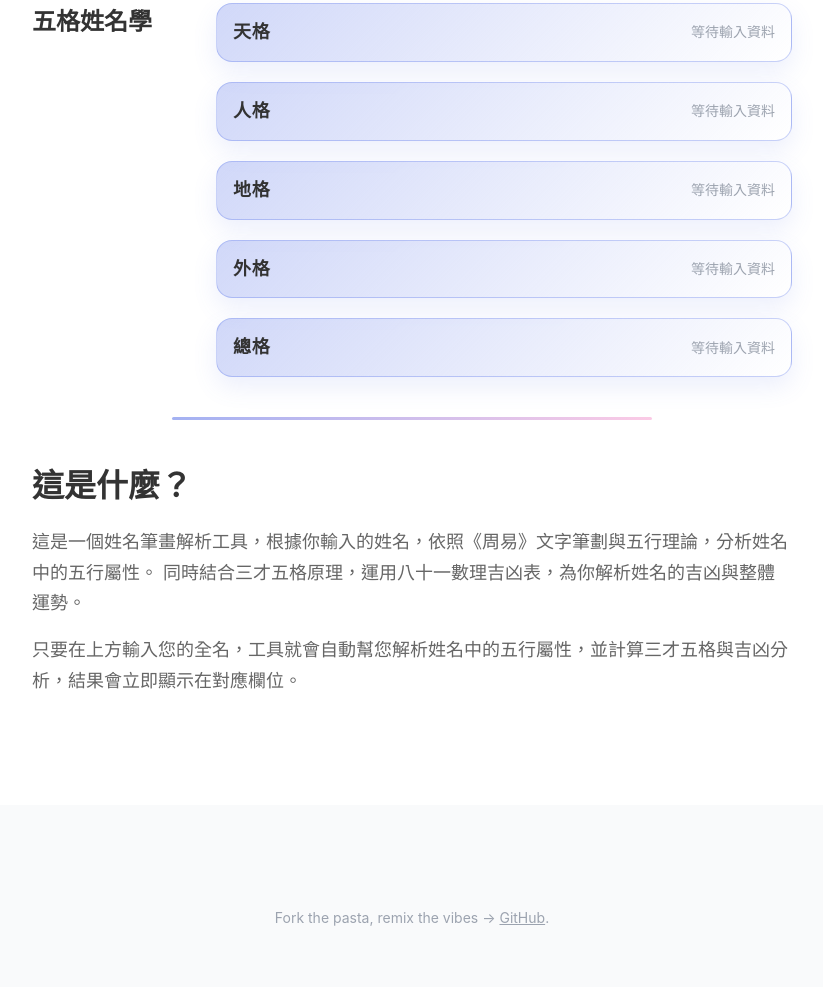
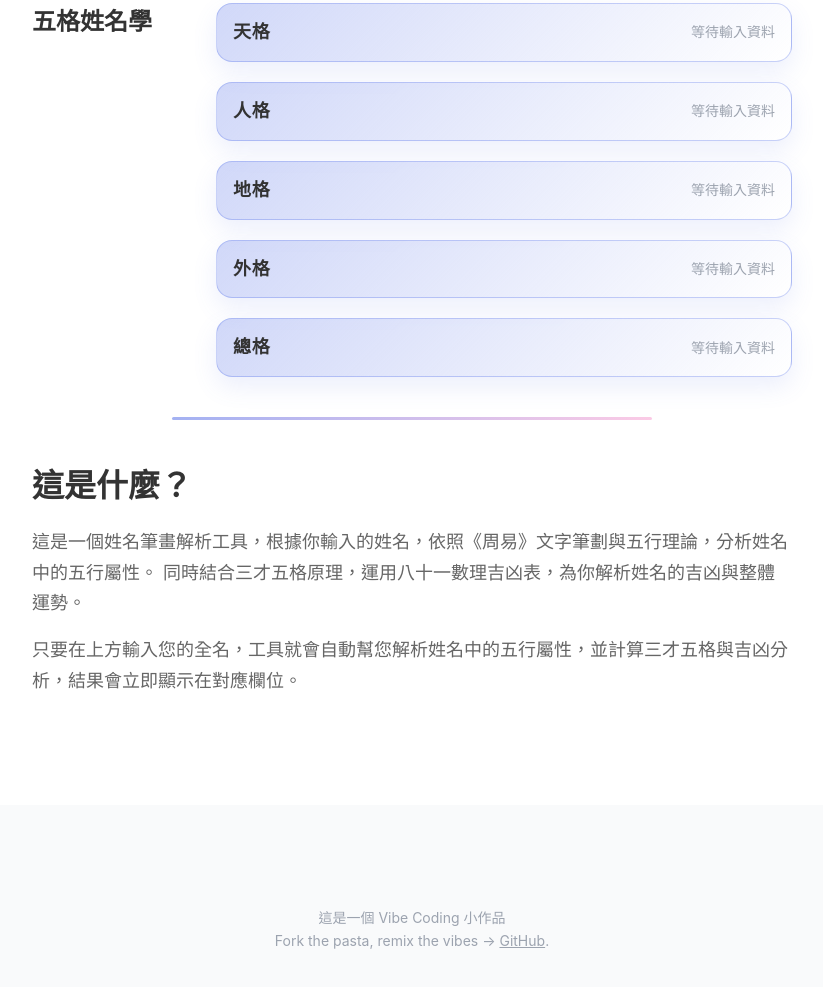
Before and after one commit to tzing/ho-mia, a website built with Vite: page index.html in a window 1280 px wide. Shown: the part 686-1673 px from the top of the page, without its empty margins (228-1051 px from the left). Built offline with nearby package versions, Linux system fonts and the light colour scheme.

Commit message:
add: 註腳

```diff
--- a/index.html
+++ b/index.html
@@ -105,8 +105,10 @@
         </main>
         <footer class="page-footer" aria-label="footer">
             <p class="page-footer__note">
-                Fork the pasta, remix the vibes →
-                <a href="https://github.com/tzing/ho-mia">GitHub</a>.
+                這是一個 Vibe Coding 小作品
+            </p>
+            <p class="page-footer__note">
+                Fork the pasta, remix the vibes → <a href="https://github.com/tzing/ho-mia">GitHub</a>.
             </p>
         </footer>
     </div>
```
